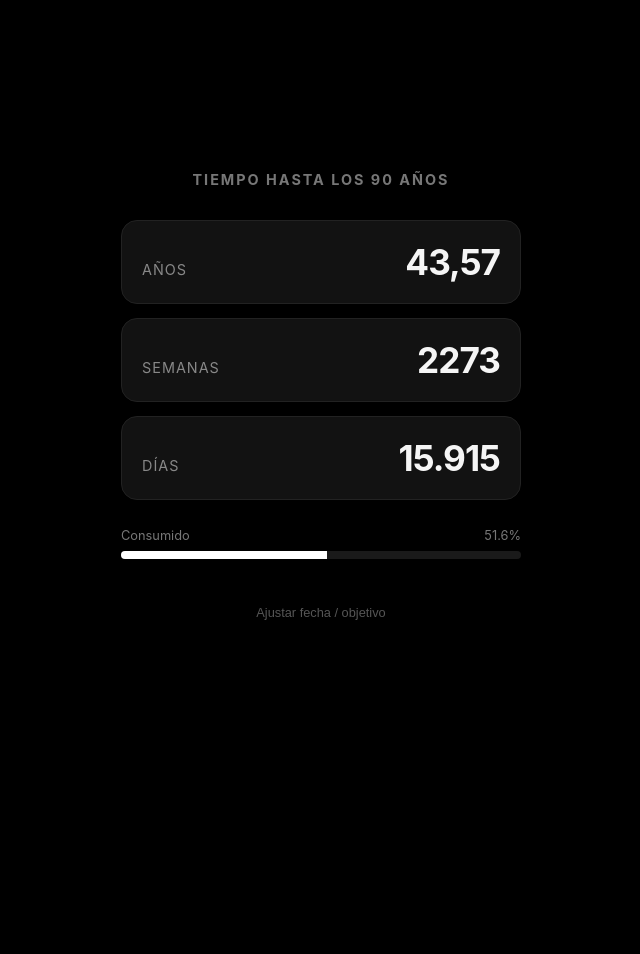
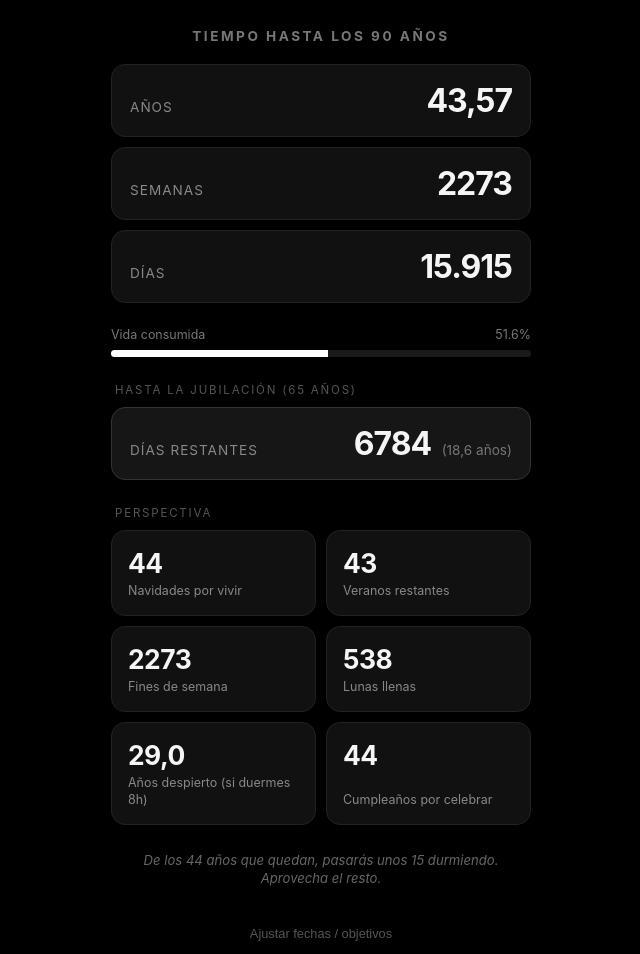
Before and after one commit to BOrellana-Spam/hasta-los-90, a plain HTML site: page index.html in a window 1280 px wide. Shown: the whole page, without its empty margins (319-959 px from the left). Before the commit the page ends 800 px from the top, so only its background shows below. Drawn offline with Linux system fonts and the light colour scheme.

Commit message:
index.html

```diff
--- a/index.html
+++ b/index.html
@@ -12,60 +12,98 @@
       background-color: #000000;
       color: #f5f5f5;
       font-family: -apple-system, BlinkMacSystemFont, "Segoe UI", Roboto, sans-serif;
-      display: flex;
-      flex-direction: column;
-      justify-content: center;
       min-height: 100dvh;
-      padding: 24px;
+      padding: 28px 20px 40px;
     }
-    .container { max-width: 400px; width: 100%; margin: 0 auto; }
+    .container { max-width: 420px; width: 100%; margin: 0 auto; }
     h1 {
-      font-size: 0.9rem;
+      font-size: 0.85rem;
       text-transform: uppercase;
-      letter-spacing: 2px;
+      letter-spacing: 2.5px;
       color: #777;
-      margin-bottom: 32px;
+      margin-bottom: 20px;
       text-align: center;
     }
+    .section-title {
+      font-size: 0.72rem;
+      text-transform: uppercase;
+      letter-spacing: 1.8px;
+      color: #555;
+      margin: 26px 0 10px 4px;
+    }
     .card {
-      background: #121212;
+      background: #111111;
       border: 1px solid #222;
-      border-radius: 16px;
-      padding: 20px;
-      margin-bottom: 14px;
+      border-radius: 14px;
+      padding: 16px 18px;
+      margin-bottom: 10px;
       display: flex;
       justify-content: space-between;
       align-items: baseline;
     }
-    .value { font-size: 2.2rem; font-weight: 700; letter-spacing: -1px; }
-    .label { font-size: 0.9rem; color: #888; text-transform: uppercase; letter-spacing: 1px; }
-    .progress-wrap { margin-top: 28px; }
+    .card.highlight {
+      border-color: #333;
+      background: #161616;
+    }
+    .value { font-size: 2rem; font-weight: 700; letter-spacing: -1px; }
+    .sub-value { font-size: 0.85rem; color: #777; font-weight: 400; margin-left: 6px; }
+    .label { font-size: 0.85rem; color: #888; text-transform: uppercase; letter-spacing: 1px; }
+
+    .grid {
+      display: grid;
+      grid-template-columns: 1fr 1fr;
+      gap: 10px;
+    }
+    .mini-card {
+      background: #111111;
+      border: 1px solid #222;
+      border-radius: 14px;
+      padding: 16px;
+      display: flex;
+      flex-direction: column;
+      justify-content: space-between;
+    }
+    .mini-value { font-size: 1.65rem; font-weight: 700; letter-spacing: -0.5px; margin-bottom: 4px; }
+    .mini-label { font-size: 0.78rem; color: #888; line-height: 1.3; }
+
+    .progress-wrap { margin-top: 24px; }
     .progress-header {
       display: flex;
       justify-content: space-between;
-      font-size: 0.8rem;
+      font-size: 0.78rem;
       color: #777;
       margin-bottom: 8px;
     }
-    .bar-bg { background: #1a1a1a; height: 8px; border-radius: 4px; overflow: hidden; }
+    .bar-bg { background: #1a1a1a; height: 7px; border-radius: 4px; overflow: hidden; }
     .bar-fill { background: #ffffff; height: 100%; width: 0%; transition: width 0.5s ease; }
+
+    .quote {
+      text-align: center;
+      font-size: 0.82rem;
+      color: #666;
+      font-style: italic;
+      margin-top: 26px;
+      line-height: 1.4;
+      padding: 0 10px;
+    }
+
     .config-btn {
       background: none;
       border: none;
       color: #555;
       font-size: 0.8rem;
-      margin-top: 36px;
+      margin-top: 28px;
       width: 100%;
       cursor: pointer;
       padding: 10px;
     }
     .config-panel {
       display: none;
-      background: #121212;
+      background: #111;
       border: 1px solid #222;
-      border-radius: 16px;
+      border-radius: 14px;
       padding: 16px;
-      margin-top: 12px;
+      margin-top: 10px;
     }
     .config-panel.open { display: block; }
     .config-panel label { display: block; font-size: 0.8rem; color: #888; margin-bottom: 6px; }
@@ -110,18 +148,59 @@
 
     <div class="progress-wrap">
       <div class="progress-header">
-        <span>Consumido</span>
+        <span>Vida consumida</span>
         <span id="pct">0%</span>
       </div>
       <div class="bar-bg"><div class="bar-fill" id="bar"></div></div>
     </div>
 
-    <button class="config-btn" onclick="toggleConfig()">Ajustar fecha / objetivo</button>
+    <div class="section-title" id="retireTitle">Hasta la jubilación (65 años)</div>
+    <div class="card highlight">
+      <span class="label">Días restantes</span>
+      <div>
+        <span class="value" id="retireDays">--</span>
+        <span class="sub-value" id="retireYears"></span>
+      </div>
+    </div>
+
+    <div class="section-title">Perspectiva</div>
+    <div class="grid">
+      <div class="mini-card">
+        <span class="mini-value" id="christmases">--</span>
+        <span class="mini-label">Navidades por vivir</span>
+      </div>
+      <div class="mini-card">
+        <span class="mini-value" id="summers">--</span>
+        <span class="mini-label">Veranos restantes</span>
+      </div>
+      <div class="mini-card">
+        <span class="mini-value" id="weekends">--</span>
+        <span class="mini-label">Fines de semana</span>
+      </div>
+      <div class="mini-card">
+        <span class="mini-value" id="moons">--</span>
+        <span class="mini-label">Lunas llenas</span>
+      </div>
+      <div class="mini-card">
+        <span class="mini-value" id="awakeYears">--</span>
+        <span class="mini-label">Años despierto (si duermes 8h)</span>
+      </div>
+      <div class="mini-card">
+        <span class="mini-value" id="birthdays">--</span>
+        <span class="mini-label">Cumpleaños por celebrar</span>
+      </div>
+    </div>
+
+    <p class="quote" id="quote"></p>
+
+    <button class="config-btn" onclick="toggleConfig()">Ajustar fechas / objetivos</button>
 
     <div class="config-panel" id="configPanel">
       <label for="dob">Fecha de nacimiento</label>
       <input type="date" id="dob">
-      <label for="targetAge">Edad objetivo</label>
+      <label for="retireAge">Edad de jubilación</label>
+      <input type="number" id="retireAge" min="18" max="90">
+      <label for="targetAge">Esperanza de vida</label>
       <input type="number" id="targetAge" min="1" max="120">
       <button class="save-btn" onclick="saveConfig()">Guardar</button>
     </div>
@@ -129,20 +208,34 @@
 
   <script>
     const DEFAULT_DOB = '1980-06-19';
+    const DEFAULT_RETIRE = 65;
     const DEFAULT_AGE = 90;
 
     function getConfig() {
       return {
         dob: localStorage.getItem('dob') || DEFAULT_DOB,
+        retireAge: parseInt(localStorage.getItem('retireAge') || DEFAULT_RETIRE, 10),
         age: parseInt(localStorage.getItem('targetAge') || DEFAULT_AGE, 10)
       };
     }
 
+    function countAnnualEvent(now, target, month, day) {
+      let count = 0;
+      for (let y = now.getFullYear(); y <= target.getFullYear(); y++) {
+        const eventDate = new Date(y, month - 1, day);
+        if (eventDate >= now && eventDate <= target) count++;
+      }
+      return count;
+    }
+
     function update() {
-      const { dob, age } = getConfig();
+      const { dob, retireAge, age } = getConfig();
       const birth = new Date(dob + 'T00:00:00');
       const target = new Date(birth);
       target.setFullYear(birth.getFullYear() + age);
+
+      const retireDate = new Date(birth);
+      retireDate.setFullYear(birth.getFullYear() + retireAge);
 
       const now = new Date();
       const diffMs = Math.max(0, target - now);
@@ -151,30 +244,64 @@
 
       const days = Math.floor(diffMs / 86400000);
       const weeks = Math.floor(days / 7);
-      const years = (diffMs / (86400000 * 365.2425)).toFixed(2);
+      const yearsNum = diffMs / (86400000 * 365.2425);
       const pct = Math.min(100, (livedMs / totalMs) * 100).toFixed(1);
 
+      // Jubilación
+      const retireDiffMs = Math.max(0, retireDate - now);
+      const retireDays = Math.floor(retireDiffMs / 86400000);
+      const retireYears = (retireDiffMs / (86400000 * 365.2425)).toFixed(1).replace('.', ',');
+
+      // Datos curiosos
+      const christmases = countAnnualEvent(now, target, 12, 25);
+      const summers = countAnnualEvent(now, target, 6, 21);
+      const birthdays = countAnnualEvent(now, target, birth.getMonth() + 1, birth.getDate());
+      const moons = Math.floor(days / 29.53059);
+      const awakeYears = (yearsNum * (16 / 24)).toFixed(1).replace('.', ',');
+
       document.getElementById('title').textContent = `Tiempo hasta los ${age} años`;
-      document.getElementById('years').textContent = years.replace('.', ',');
+      document.getElementById('years').textContent = yearsNum.toFixed(2).replace('.', ',');
       document.getElementById('weeks').textContent = weeks.toLocaleString('es-ES');
       document.getElementById('days').textContent = days.toLocaleString('es-ES');
       document.getElementById('pct').textContent = `${pct}%`;
       document.getElementById('bar').style.width = `${pct}%`;
+
+      document.getElementById('retireTitle').textContent = `Hasta la jubilación (${retireAge} años)`;
+      if (retireDays > 0) {
+        document.getElementById('retireDays').textContent = retireDays.toLocaleString('es-ES');
+        document.getElementById('retireYears').textContent = `(${retireYears} años)`;
+      } else {
+        document.getElementById('retireDays').textContent = '¡Libre!';
+        document.getElementById('retireYears').textContent = '';
+      }
+
+      document.getElementById('christmases').textContent = christmases;
+      document.getElementById('summers').textContent = summers;
+      document.getElementById('weekends').textContent = weeks.toLocaleString('es-ES');
+      document.getElementById('moons').textContent = moons.toLocaleString('es-ES');
+      document.getElementById('awakeYears').textContent = awakeYears;
+      document.getElementById('birthdays').textContent = birthdays;
+
+      document.getElementById('quote').textContent =
+        `De los ${yearsNum.toFixed(0)} años que quedan, pasarás unos ${(yearsNum / 3).toFixed(0)} durmiendo. Aprovecha el resto.`;
     }
 
     function toggleConfig() {
       const panel = document.getElementById('configPanel');
-      const { dob, age } = getConfig();
+      const { dob, retireAge, age } = getConfig();
       document.getElementById('dob').value = dob;
+      document.getElementById('retireAge').value = retireAge;
       document.getElementById('targetAge').value = age;
       panel.classList.toggle('open');
     }
 
     function saveConfig() {
       const dob = document.getElementById('dob').value;
+      const retireAge = document.getElementById('retireAge').value;
       const age = document.getElementById('targetAge').value;
-      if (dob && age > 0) {
+      if (dob && age > 0 && retireAge > 0) {
         localStorage.setItem('dob', dob);
+        localStorage.setItem('retireAge', retireAge);
         localStorage.setItem('targetAge', age);
         document.getElementById('configPanel').classList.remove('open');
         update();
```
